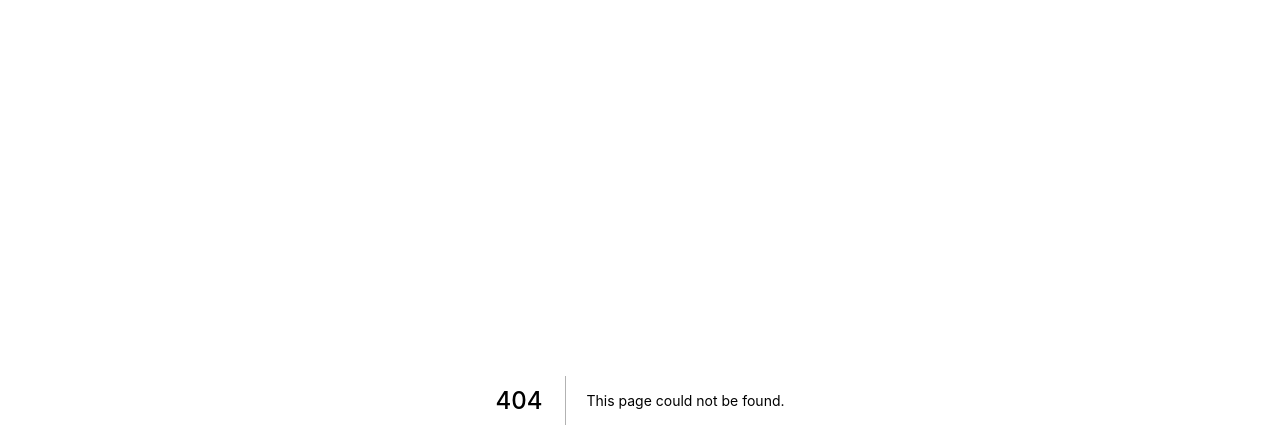
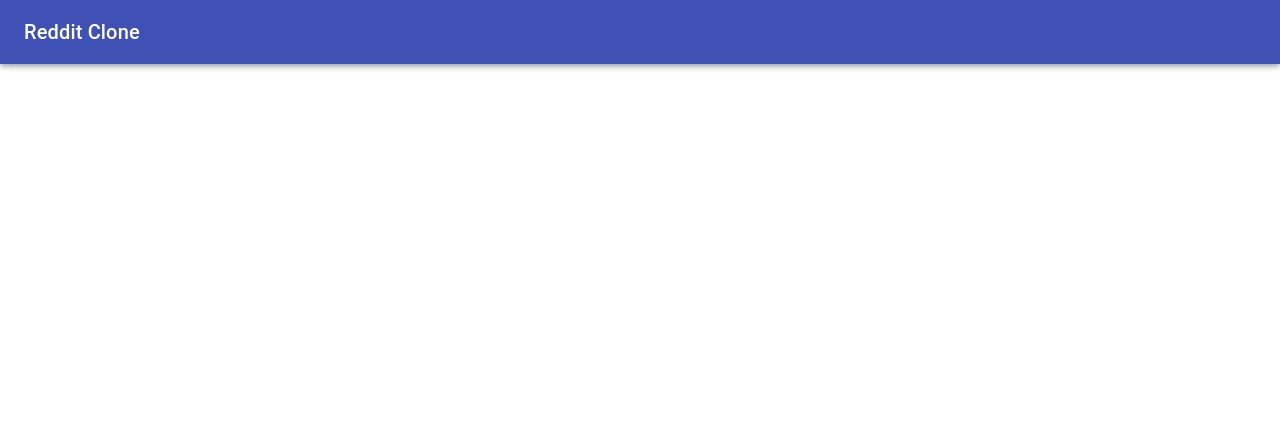
Before and after one commit to alfiemartin/reddit-clone-client, a Next.js app: page /register in a window 1280 px wide. Before the commit this address had no page. Shown: the top 448 px of the page. Built offline with nearby package versions, Linux system fonts and the light colour scheme.

Commit message:
barebones template

```diff
--- a/package.json
+++ b/package.json
@@ -8,12 +8,16 @@
     "start": "next start"
   },
   "dependencies": {
+    "@material-ui/core": "^4.11.3",
+    "@material-ui/icons": "^4.11.2",
+    "@material-ui/styles": "^4.11.3",
     "next": "10.1.3",
     "react": "17.0.2",
     "react-dom": "17.0.2",
     "sass": "^1.32.11"
   },
   "devDependencies": {
+    "@types/material-ui": "^0.21.8",
     "@types/node": "^14.14.41",
     "@types/react": "^17.0.4",
     "typescript": "^4.2.4"
--- /dev/null
+++ b/pages/register.tsx
@@ -0,0 +1,20 @@
+import { AppBar, Container, Toolbar, Typography } from "@material-ui/core";
+import React from "react";
+
+interface registerProps {}
+
+const Register: React.FC<registerProps> = ({}) => {
+  return (
+    <div>
+      <Container>
+        <AppBar>
+          <Toolbar>
+            <Typography variant="h6">Reddit Clone</Typography>
+          </Toolbar>
+        </AppBar>
+      </Container>
+    </div>
+  );
+};
+
+export default Register;
```
Also changed, not shown: 1 other file (tests, documents, lock files or other folders).
